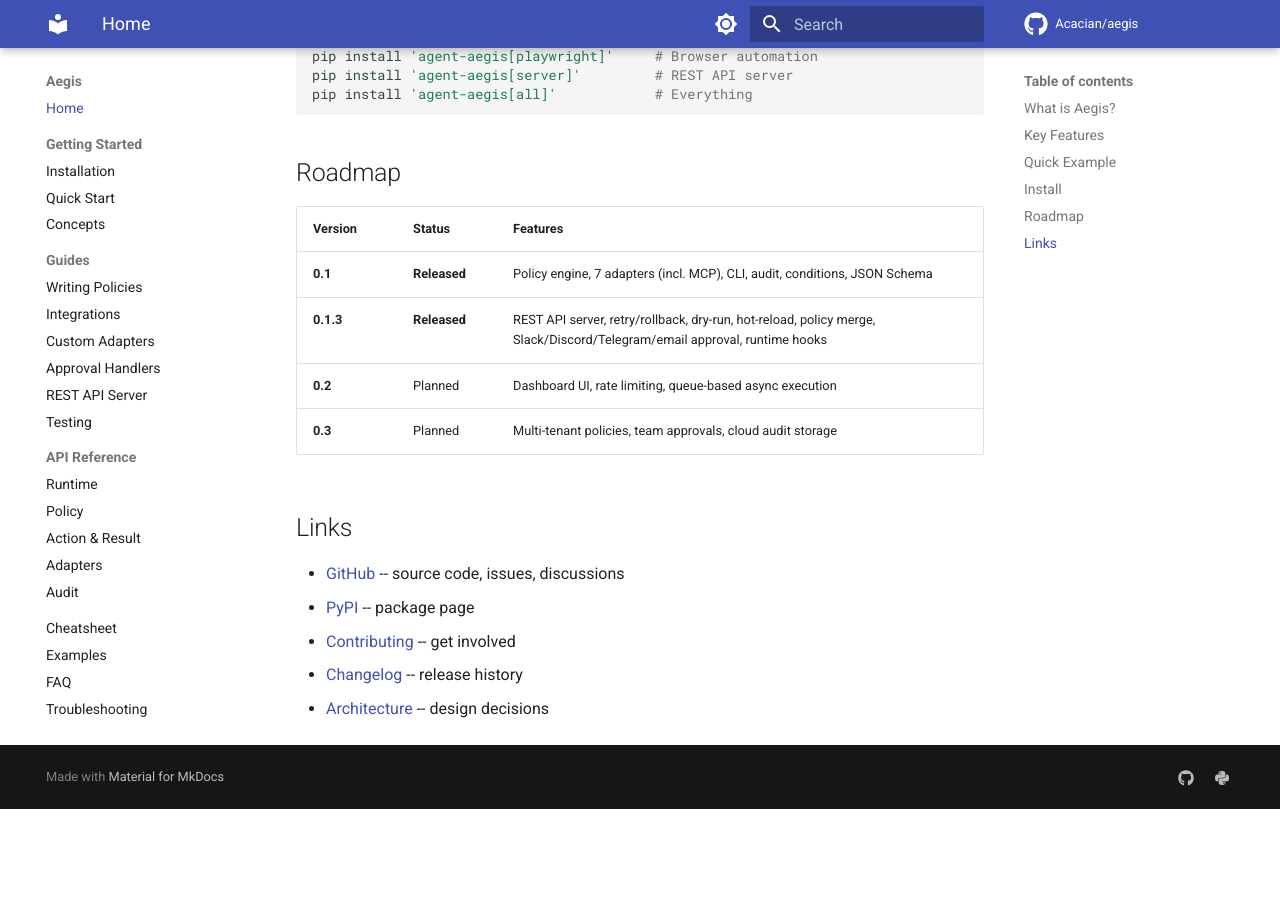
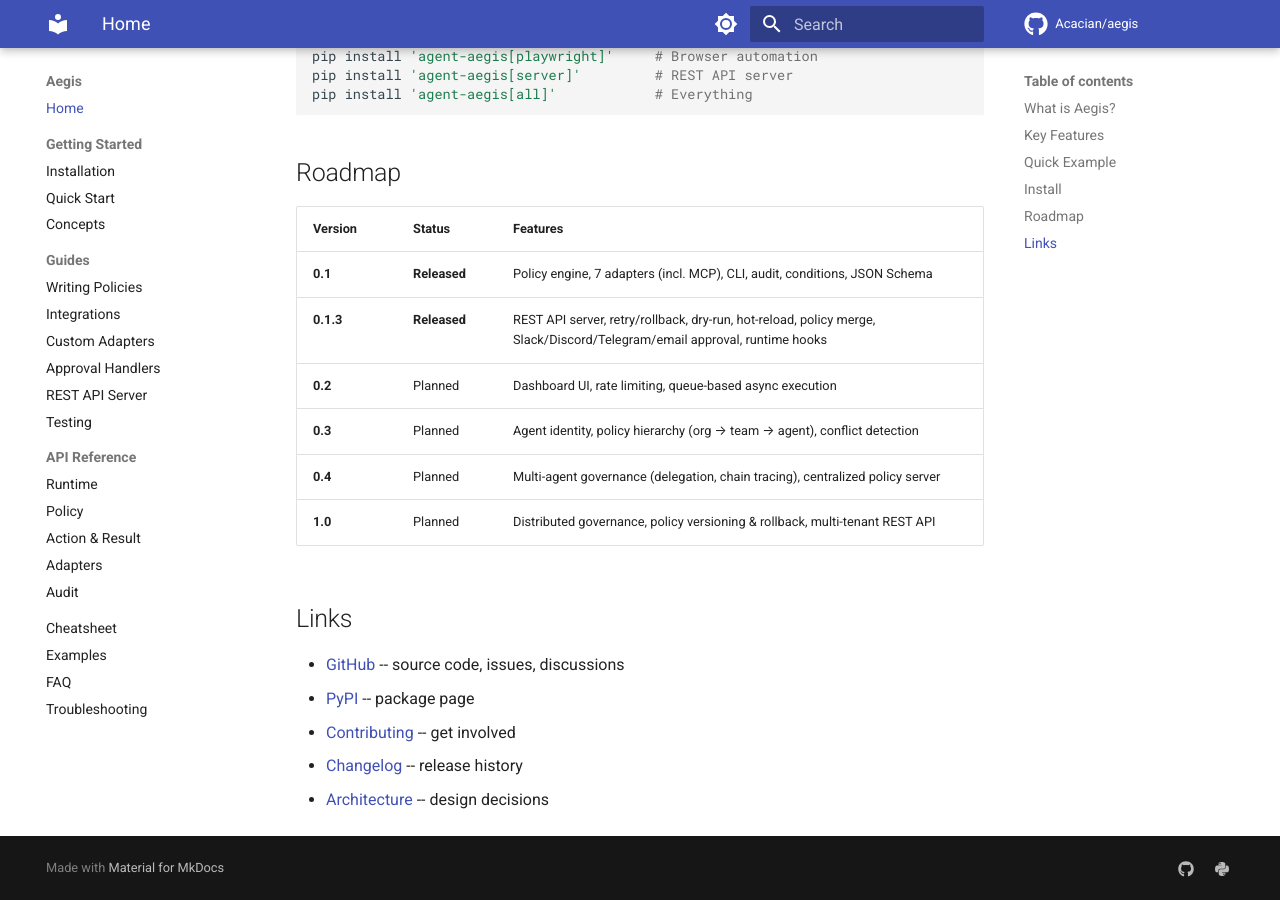
Before and after one commit to Acacian/aegis, an MkDocs documentation site: the page built from docs/index.md, in a window 1280 px wide and 900 px high, scrolled down 1765 px. Built offline with MkDocs 1.6.1 and Material for MkDocs 9.7.7, drawn with Linux system fonts in a browser that asks for light colours; comment, search, counter and statistics services are not loaded; before the commit the page ends 2574 px from its top, so only the background shows below that.

Commit message:
docs: expand roadmap with multi-agent governance vision (v0.3–v1.0)
Add expansion phases: agent identity, policy hierarchy, multi-agent
delegation, centralized policy server, distributed governance.

Co-Authored-By: Claude Opus 4.6 <noreply@anthropic.com>

```diff
--- a/docs/index.md
+++ b/docs/index.md
@@ -78,7 +78,9 @@ pip install 'agent-aegis[all]'            # Everything
 | **0.1** | **Released** | Policy engine, 7 adapters (incl. MCP), CLI, audit, conditions, JSON Schema |
 | **0.1.3** | **Released** | REST API server, retry/rollback, dry-run, hot-reload, policy merge, Slack/Discord/Telegram/email approval, runtime hooks |
 | **0.2** | Planned | Dashboard UI, rate limiting, queue-based async execution |
-| **0.3** | Planned | Multi-tenant policies, team approvals, cloud audit storage |
+| **0.3** | Planned | Agent identity, policy hierarchy (org → team → agent), conflict detection |
+| **0.4** | Planned | Multi-agent governance (delegation, chain tracing), centralized policy server |
+| **1.0** | Planned | Distributed governance, policy versioning & rollback, multi-tenant REST API |
 
 ## Links
 
```
Also changed, not shown: README.ko.md (+3 -1 lines), README.md (+3 -1 lines).
